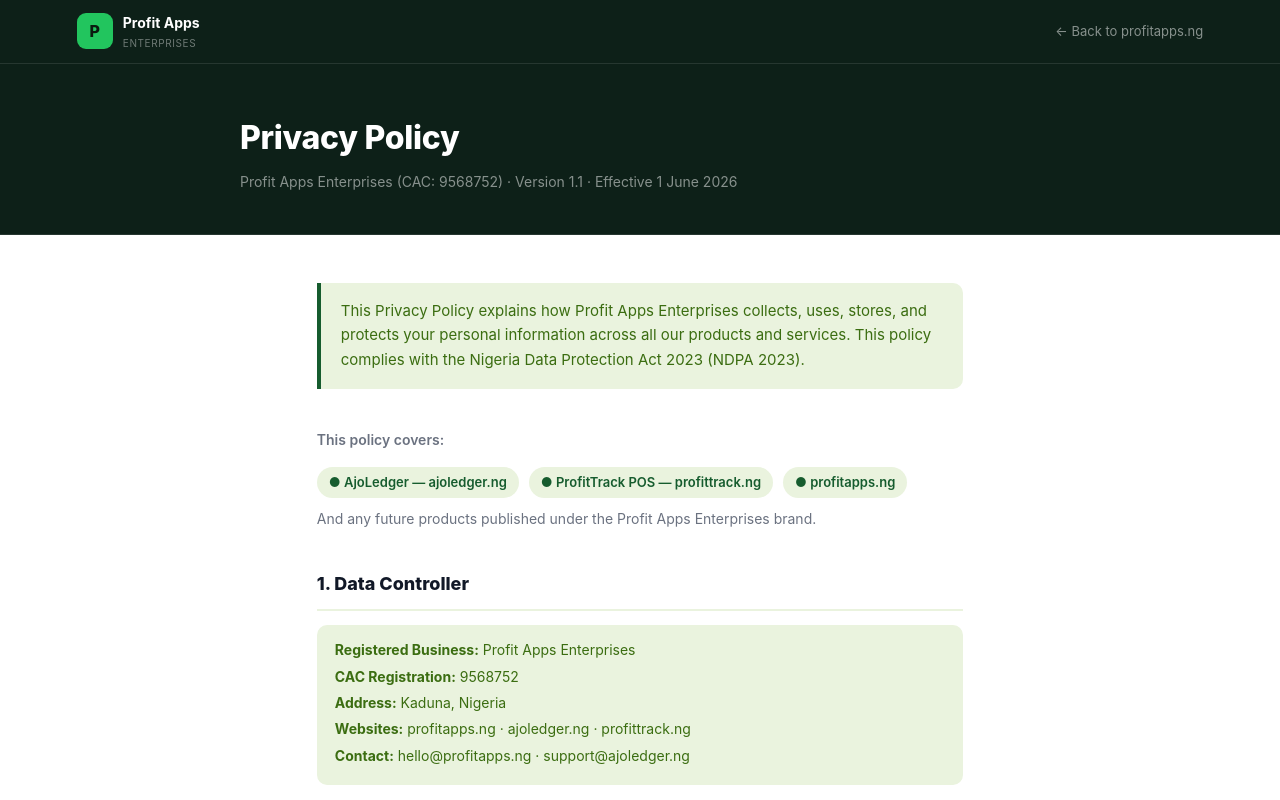
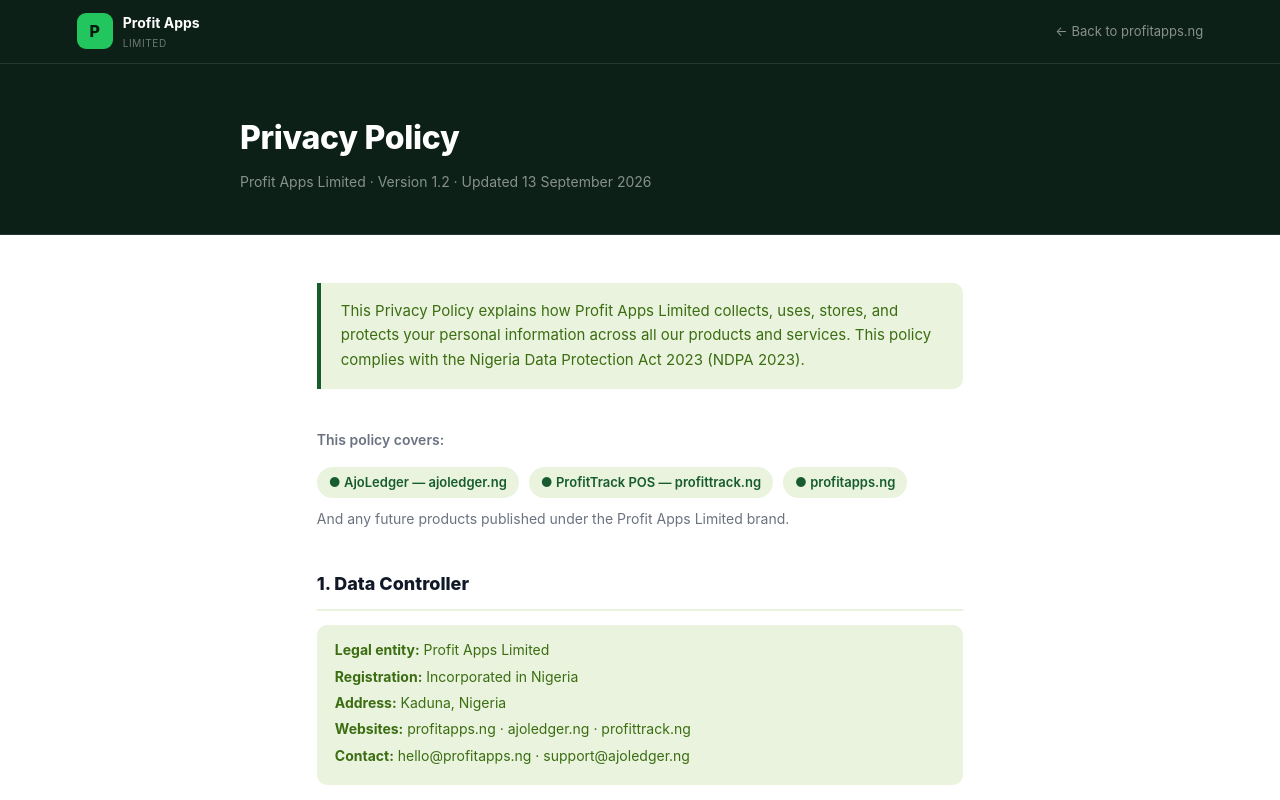
Before and after one commit to Joshh62/profitapps-website, a plain HTML site: page privacy.html in a window 1280 px wide. Shown: the top 800 px of the page. Drawn offline with Linux system fonts and the light colour scheme.

Commit message:
Update Privacy Policy legal identity

```diff
--- a/privacy.html
+++ b/privacy.html
@@ -3,8 +3,8 @@
 <head>
   <meta charset="UTF-8" />
   <meta name="viewport" content="width=device-width, initial-scale=1.0" />
-  <title>Privacy Policy — Profit Apps Enterprises</title>
-  <meta name="description" content="Privacy Policy for Profit Apps Enterprises and its products AjoLedger and ProfitTrack. NDPA 2023 compliant." />
+  <title>Privacy Policy — Profit Apps Limited</title>
+  <meta name="description" content="Privacy Policy for Profit Apps Limited and its products AjoLedger and ProfitTrack. NDPA 2023 compliant." />
   <link rel="canonical" href="https://profitapps.ng/privacy" />
   <style>
     *, *::before, *::after { box-sizing: border-box; margin: 0; padding: 0; }
@@ -97,7 +97,7 @@
     <div class="nav-mark">P</div>
     <div>
       <div class="nav-name">Profit Apps</div>
-      <div class="nav-sub">Enterprises</div>
+      <div class="nav-sub">Limited</div>
     </div>
   </a>
   <a href="/" class="nav-back">← Back to profitapps.ng</a>
@@ -106,14 +106,14 @@
 <div class="page-header">
   <div class="page-header-inner">
     <h1 class="page-title">Privacy Policy</h1>
-    <p class="page-meta">Profit Apps Enterprises (CAC: 9568752) · Version 1.1 · Effective 1 June 2026</p>
+    <p class="page-meta">Profit Apps Limited · Version 1.2 · Updated 13 September 2026</p>
   </div>
 </div>
 
 <div class="page-content">
 
   <div class="intro-box">
-    This Privacy Policy explains how Profit Apps Enterprises collects, uses, stores, and protects your personal information across all our products and services. This policy complies with the Nigeria Data Protection Act 2023 (NDPA 2023).
+    This Privacy Policy explains how Profit Apps Limited collects, uses, stores, and protects your personal information across all our products and services. This policy complies with the Nigeria Data Protection Act 2023 (NDPA 2023).
   </div>
 
   <p style="font-size:14px;color:var(--gray-500);margin-bottom:16px;font-weight:600">This policy covers:</p>
@@ -122,13 +122,13 @@
     <span class="product-badge">● ProfitTrack POS — profittrack.ng</span>
     <span class="product-badge">● profitapps.ng</span>
   </div>
-  <p style="font-size:14px;color:var(--gray-500);margin-bottom:40px">And any future products published under the Profit Apps Enterprises brand.</p>
+  <p style="font-size:14px;color:var(--gray-500);margin-bottom:40px">And any future products published under the Profit Apps Limited brand.</p>
 
   <div class="section">
     <h2>1. Data Controller</h2>
     <div class="info-box">
-      <p><strong>Registered Business:</strong> Profit Apps Enterprises</p>
-      <p><strong>CAC Registration:</strong> 9568752</p>
+      <p><strong>Legal entity:</strong> Profit Apps Limited</p>
+      <p><strong>Registration:</strong> Incorporated in Nigeria</p>
       <p><strong>Address:</strong> Kaduna, Nigeria</p>
       <p><strong>Websites:</strong> profitapps.ng · ajoledger.ng · profittrack.ng</p>
       <p><strong>Contact:</strong> hello@profitapps.ng · support@ajoledger.ng</p>
@@ -234,7 +234,7 @@
   <div class="section">
     <h2>8. Contact Us</h2>
     <div class="info-box">
-      <p>Profit Apps Enterprises · CAC: 9568752 · Kaduna, Nigeria</p>
+      <p>Profit Apps Limited · Incorporated in Nigeria · Kaduna</p>
       <p>General: hello@profitapps.ng</p>
       <p>AjoLedger: support@ajoledger.ng</p>
       <p>ProfitTrack: support@profittrack.ng</p>
@@ -250,14 +250,14 @@
       </div>
 
       <p style="text-align:center;font-size:13px;color:var(--gray-500);margin-top:40px;padding-top:24px;border-top:1px solid var(--gray-200)">
-    Profit Apps Enterprises · CAC: 9568752 · Kaduna, Nigeria<br>
+    Profit Apps Limited · Incorporated in Nigeria · Kaduna<br>
     Governed by the Laws of the Federal Republic of Nigeria · NDPA 2023 compliant
   </p>
 
 </div>
 
 <footer>
-  <div class="footer-l">© 2026 Profit Apps Enterprises · CAC: 9568752 · Kaduna, Nigeria</div>
+  <div class="footer-l">© 2026 Profit Apps Limited · Incorporated in Nigeria · Kaduna</div>
   <div class="footer-r">
     <a href="/">Home</a>
     <a href="/terms">Terms of Service</a>
```
